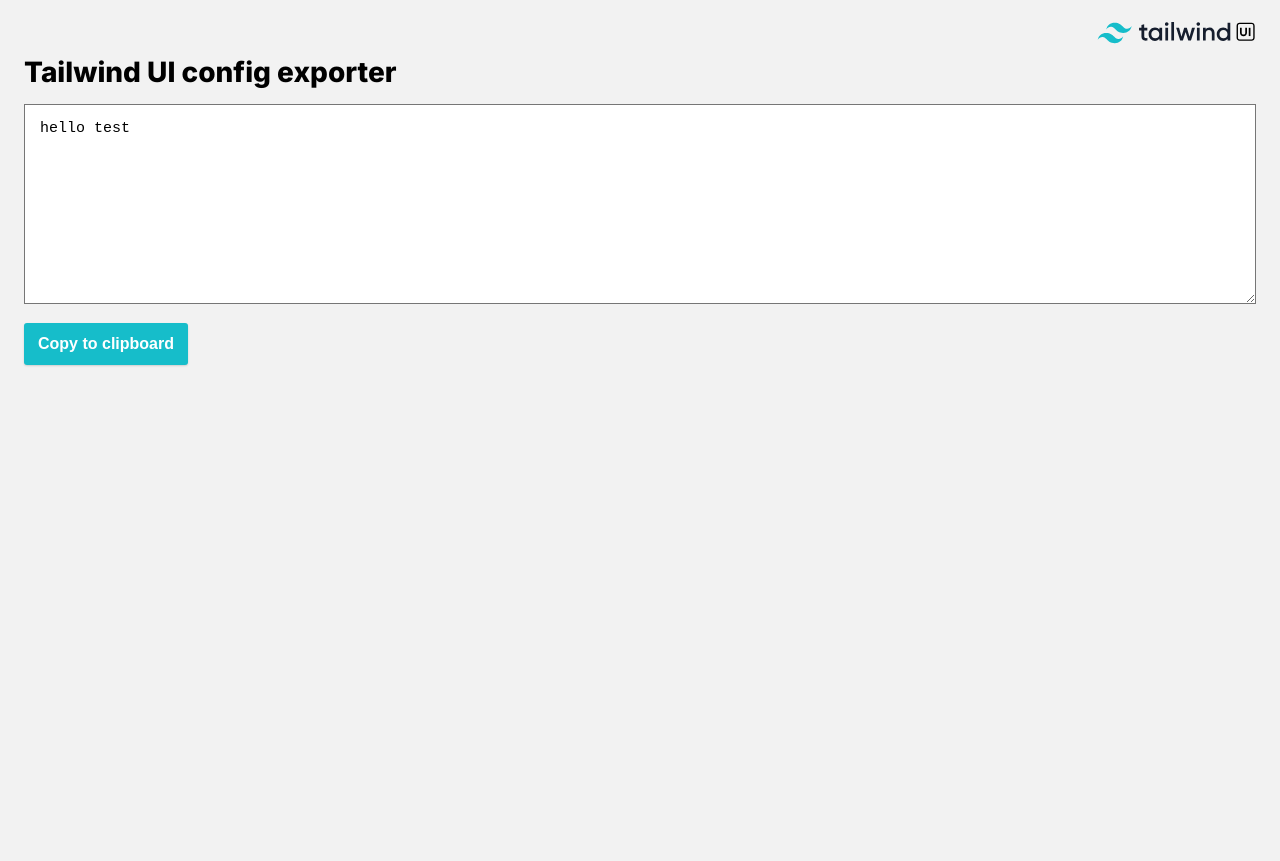
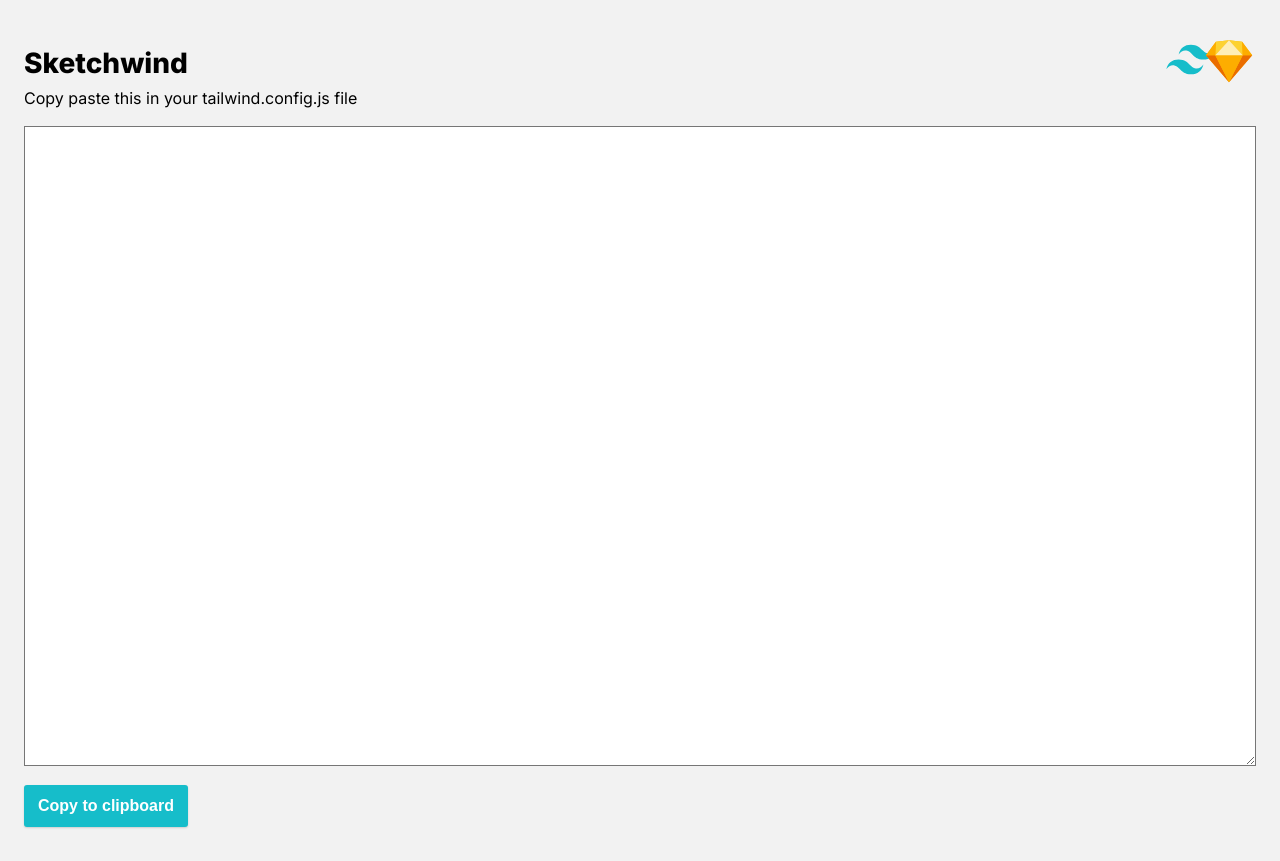
Before and after one commit to sylvainaerni/sketchwind-exporter, a website: page resources/webview.html in a window 1280 px wide. Before the commit the page ends 800 px from the top, so only its background shows below. Drawn offline with Linux system fonts and the light colour scheme; files whose address does not match are found by name.

Commit message:
Better webview, swap logo

```diff
--- a/resources/style.css
+++ b/resources/style.css
@@ -49,22 +49,25 @@
 }
 
 .logo {
-  width: 160px;
-  margin-top: -15px;
+  width: 90px;
+  margin-top: -7px;
   margin-bottom: 10px;
   float: right;
 }
 
 h1 {
-  clear: right;
   font-size: 28px;
-  margin-bottom: 15px;
+  margin-top: 10px;
+  margin-bottom: 8px;
 }
 
+.hint {
+  margin-bottom: 18px;
+}
 
 .textarea-output {
   width: 100%;
-  height: 200px;
+  height: 640px;
   background: white;
   padding: 15px;
 
--- a/resources/webview.html
+++ b/resources/webview.html
@@ -8,37 +8,40 @@
 <body>
   <div data-app-region="drag" class="window-drag-handler" ></div>
   <div class="content">
-    <svg class="logo" version="1.1" id="Calque_1" xmlns="http://www.w3.org/2000/svg" xmlns:xlink="http://www.w3.org/1999/xlink" x="0px" y="0px"
-	 viewBox="0 0 188 28" style="enable-background:new 0 0 188 28;" xml:space="preserve">
+    <svg class="logo" viewBox="0 0 57 28">
       <style type="text/css">
         .st0{fill:#16BDCA;}
-        .st1{fill:#161E2E;}
+        .st1{fill:#FDB300;}
+        .st2{fill:#EA6C00;}
+        .st3{fill:#FDAD00;}
+        .st4{fill:#FDD231;}
+        .st5{fill:#FEEEB7;}
       </style>
-      <path class="st0" d="M22,2c-5.3,0-8.7,2.7-10,8c2-2.7,4.3-3.7,7-3c1.5,0.4,2.6,1.5,3.8,2.7c2,2,4.2,4.3,9.2,4.3c5.3,0,8.7-2.7,10-8
-        c-2,2.7-4.3,3.7-7,3c-1.5-0.4-2.6-1.5-3.8-2.7C29.2,4.3,27,2,22,2z M12,14c-5.3,0-8.7,2.7-10,8c2-2.7,4.3-3.7,7-3
-        c1.5,0.4,2.6,1.5,3.8,2.7c2,2,4.2,4.3,9.2,4.3c5.3,0,8.7-2.7,10-8c-2,2.7-4.3,3.7-7,3c-1.5-0.4-2.6-1.5-3.8-2.7
-        C19.2,16.3,17,14,12,14z"/>
-      <path class="st1" d="M60.3,11.1V8h-3.7V3.8l-3.2,1V8h-2.8v3.1h2.8v7.2c0,3.9,2,5.3,7,4.7v-2.9c-2.5,0.1-3.7,0.1-3.7-1.8v-7.2
-        C56.5,11.1,60.3,11.1,60.3,11.1z M74.5,8v2.1c-1.1-1.6-2.9-2.5-5.2-2.5c-4.1,0-7.5,3.4-7.5,7.9c0,4.4,3.4,7.9,7.5,7.9
-        c2.3,0,4.1-1,5.2-2.5V23h3.2V8H74.5z M69.7,20.3c-2.7,0-4.7-2-4.7-4.8s2-4.8,4.7-4.8s4.7,2,4.7,4.8S72.4,20.3,69.7,20.3z M83.1,5.7
-        c1.1,0,2.1-1,2.1-2.1c0-1.1-0.9-2.1-2.1-2.1S81,2.5,81,3.7C81,4.8,82,5.7,83.1,5.7z M81.5,23h3.2V8h-3.2V23z M88.5,23h3.2V1.1h-3.2
-        V23z M112.8,8l-2.9,10.4L106.7,8h-3.1l-3.2,10.4L97.6,8h-3.4l4.7,15h3.2l3.2-10.1l3.1,10.1h3.2l4.7-15C116.2,8,112.8,8,112.8,8z
-        M120.2,5.7c1.1,0,2.1-1,2.1-2.1c0-1.1-0.9-2.1-2.1-2.1s-2.1,0.9-2.1,2.1C118.1,4.8,119.1,5.7,120.2,5.7z M118.6,23h3.2V8h-3.2V23z
-        M133.5,7.6c-2,0-3.7,0.8-4.6,2.3V8h-3.2v15h3.2v-8c0-3.1,1.7-4.3,3.8-4.3c2,0,3.4,1.2,3.4,3.5V23h3.2v-9.2
-        C139.2,9.9,136.8,7.6,133.5,7.6L133.5,7.6z M154.6,2v8.1c-1.1-1.6-2.9-2.5-5.2-2.5c-4.1,0-7.5,3.4-7.5,7.9c0,4.4,3.4,7.9,7.5,7.9
-        c2.3,0,4.1-1,5.2-2.5V23h3.2V2H154.6z M149.8,20.3c-2.7,0-4.7-2-4.7-4.8s2-4.8,4.7-4.8s4.7,2,4.7,4.8S152.6,20.3,149.8,20.3z M0,0"
-        />
+      <path class="st0" d="M15.8,3.6C11.7,3.6,9,5.7,8,9.8c1.6-2.1,3.4-2.9,5.5-2.3c1.2,0.3,2,1.2,3,2.1c1.6,1.6,3.3,3.4,7.2,3.4
+        c4.1,0,6.8-2.1,7.8-6.2c-1.6,2.1-3.4,2.9-5.5,2.3c-1.2-0.3-2-1.2-3-2.1C21.4,5.4,19.7,3.6,15.8,3.6z M8,13c-4.1,0-6.8,2.1-7.8,6.2
+        c1.6-2.1,3.4-2.9,5.5-2.3c1.2,0.3,2,1.2,3,2.1c1.6,1.6,3.3,3.4,7.2,3.4c4.1,0,6.8-2.1,7.8-6.2c-1.6,2.1-3.4,2.9-5.5,2.3
+        c-1.2-0.3-2-1.2-3-2.1C13.6,14.8,11.9,13,8,13z"/>
       <g>
-        <path d="M175.4,13.4c0,0.9-0.1,1.5-0.4,1.8c-0.4,0.5-0.9,0.8-1.7,0.8c-0.7,0-1.3-0.3-1.7-0.8c-0.3-0.4-0.4-1-0.4-1.8V8h-2v5.9
-          c0,1.1,0.4,2.1,1.1,2.8c0.8,0.8,1.8,1.2,3,1.2c1.2,0,2.2-0.4,3-1.2c0.7-0.7,1.1-1.7,1.1-2.8V8h-2V13.4z"/>
-        <rect x="179.5" y="8" width="2" height="9.7"/>
-        <path d="M182.9,2.1h-14.2c-1.9,0-3.5,1.5-3.5,3.5v14.2c0,1.9,1.5,3.5,3.5,3.5h14.2c1.9,0,3.5-1.5,3.5-3.5V5.5
-          C186.3,3.6,184.8,2.1,182.9,2.1z M184.8,19.8c0,1-0.8,1.9-1.9,1.9h-14.2c-1,0-1.9-0.8-1.9-1.9V5.5c0-1,0.8-1.9,1.9-1.9h14.2
-          c1,0,1.9,0.8,1.9,1.9V19.8z"/>
+        <g>
+          <polygon class="st1" points="31.6,1.7 39.9,0.8 48.2,1.7 54.6,10.3 39.9,27.4 25.3,10.3"/>
+          <g transform="translate(0.000000, 126.881084)">
+            <polygon class="st2" points="31.2,-116.6 39.9,-99.5 25.3,-116.6"/>
+            <polygon class="st2" points="48.6,-116.6 39.9,-99.5 54.6,-116.6"/>
+            <polygon class="st3" points="31.2,-116.6 48.6,-116.6 39.9,-99.5"/>
+          </g>
+          <g>
+            <polygon class="st4" points="39.9,0.8 31.6,1.7 31.2,10.3"/>
+            <polygon class="st4" points="39.9,0.8 48.2,1.7 48.6,10.3"/>
+            <polygon class="st3" points="54.6,10.3 48.2,1.7 48.6,10.3"/>
+            <polygon class="st3" points="25.3,10.3 31.6,1.7 31.2,10.3"/>
+            <polygon class="st5" points="39.9,0.8 31.2,10.3 48.6,10.3"/>
+          </g>
+        </g>
       </g>
     </svg>
-    <h1>Tailwind UI config exporter</h1>
-    <textarea id="textarea-output" class="textarea-output">hello test</textarea>
+    <h1>Sketchwind</h1>
+    <div class="hint">Copy paste this in your tailwind.config.js file</div>
+    <textarea id="textarea-output" class="textarea-output"></textarea>
     <div class="flex">
       <button id="button" class="button button--primary">
         Copy to clipboard
--- a/src/my-command.js
+++ b/src/my-command.js
@@ -79,7 +79,7 @@
   const options = {
     identifier: webviewIdentifier,
     width: 600,
-    height: 450,
+    height: 850,
     show: false,
     titleBarStyle: 'hidden'
   }
```
Also changed, not shown: assets/sketchwind-logo.svg (added).
